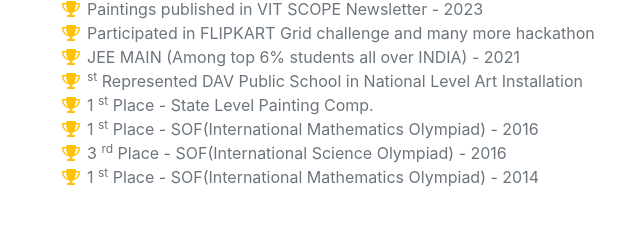
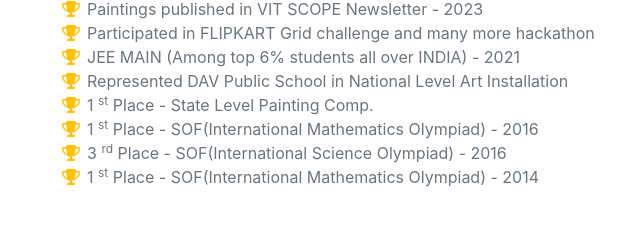
Before and after one commit to piyush-17/piyush_xyz, a plain HTML site: page index.html in a window 1280 px wide. Shown: the part 4418-4643 px from the top of the page, 273-913 px from the left. Drawn offline with nearby package versions, Linux system fonts and the light colour scheme; a web font is replaced by a local one.

Commit message:
index.html

```diff
--- a/index.html
+++ b/index.html
@@ -220,7 +220,7 @@
                     <li>
                         <span class="fa-li"><i class="fas fa-trophy text-warning"></i></span>
 
-                        <sup>st</sup>
+                        <sup></sup>
                         Represented DAV Public School in National Level Art Installation
                     </li>
                     <li>
```
